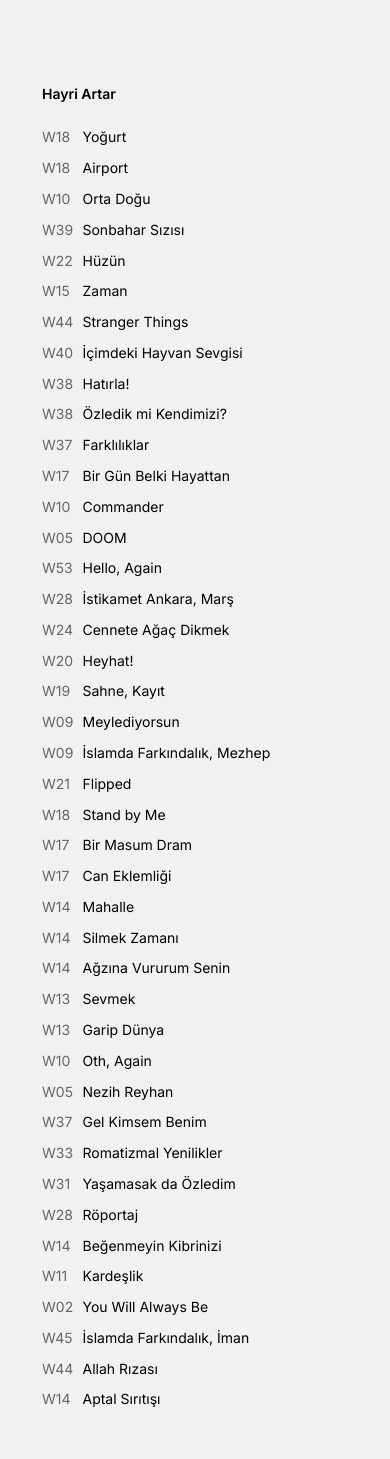
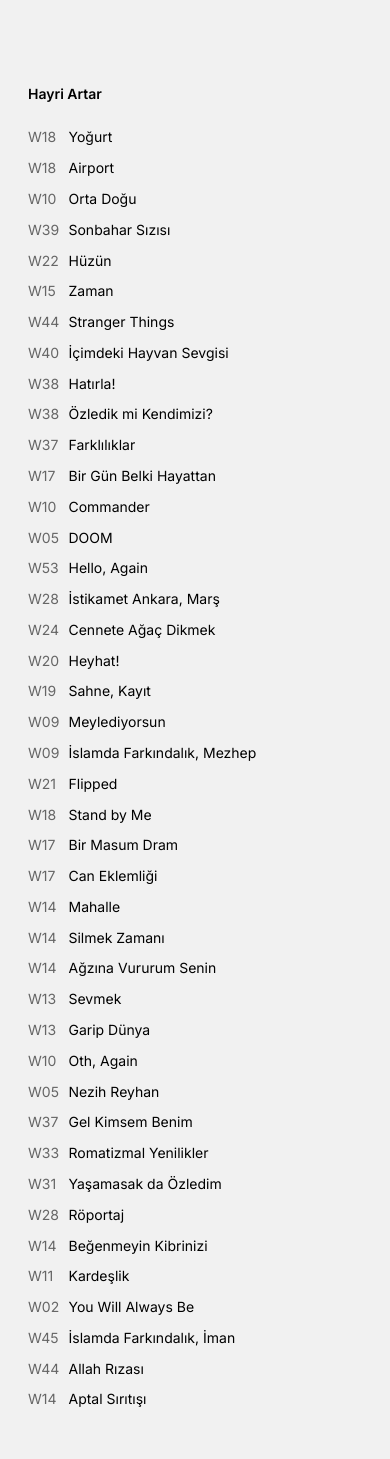
Before and after one commit to hayriartar/hayriartar.github.io, a Jekyll site: the page built from index.html, in a window 390 px wide. Built offline with Jekyll 4.4.1, drawn with Linux system fonts in a browser that asks for light colours.

Commit message:
Reduce body padding from 3rem to 2rem

```diff
--- a/assets/css/custom.css
+++ b/assets/css/custom.css
@@ -127,7 +127,7 @@ h1 {
     }
 
     body {
-         padding: 3rem;
+         padding: 2rem;
         padding-top:6rem;
             }
 
```
